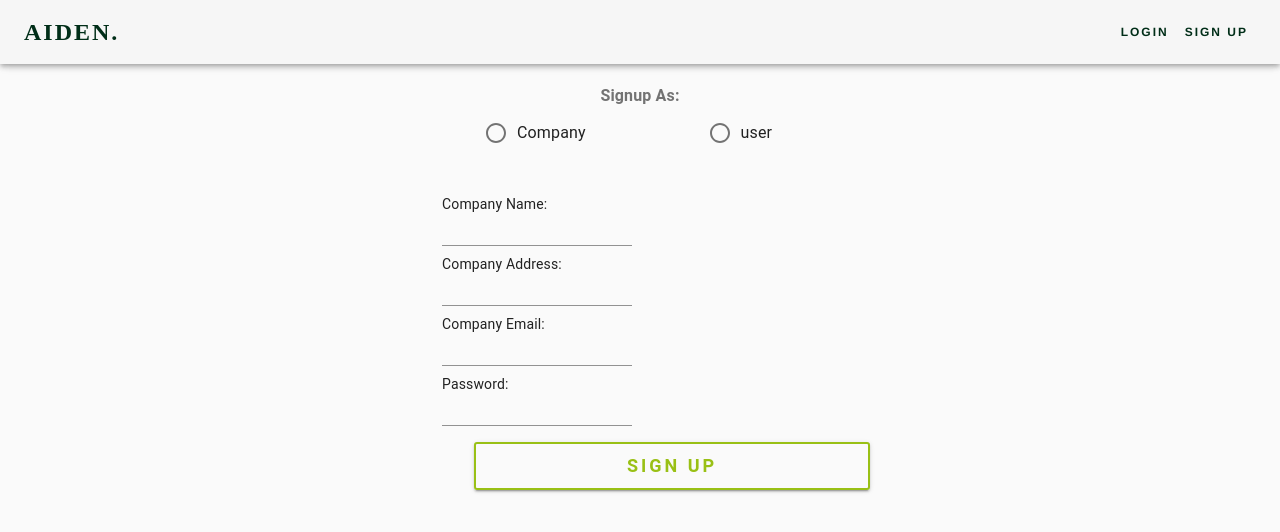
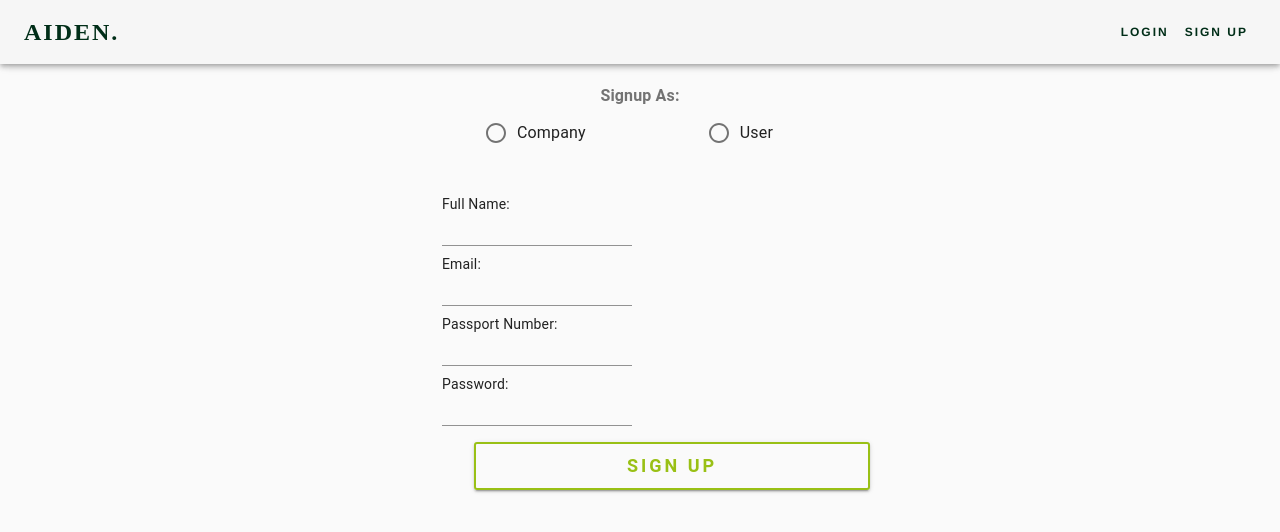
Before and after one commit to SaintTan/Aiden, a React (Create React App) app in the folder aiden/: page /signup in a window 1280 px wide. Shown: the top 532 px of the page. Built offline with nearby package versions, Linux system fonts and the light colour scheme.

Commit message:
added sign up functionality

```diff
--- a/aiden/package.json
+++ b/aiden/package.json
@@ -1,5 +1,5 @@
 {
-  "name": "Aiden",
+  "name": "aiden",
   "version": "1.0.0",
   "main": "index.js",
   "repository": "https://github.com/SaintTan/Aiden.git",
--- a/aiden/src/component/UserSignup.js
+++ b/aiden/src/component/UserSignup.js
@@ -7,17 +7,43 @@ import {
     Grid,
     Container
 } from "@material-ui/core";
+import axios from "axios";
 
 export default class UserSignup extends Component{
     constructor(props){
         super(props);
         this.state={
-            companyName : "",
-            companyEmail : "",
+            userName : "",
+            userEmail : "",
             passportNum : "",
             password : ""
         }
+
+        this.handleSubmit = this.handleSubmit.bind(this);
+        this.handleChange = this.handleChange.bind(this);
+
     }
+
+    handleSubmit(e){
+
+        const userData = this.state;
+        axios.post("/signup", {userData}).then(res => {
+            console.log("Data submitted to db!");
+            console.log(res.data);
+
+        }).catch(err => {
+            console.log(err);
+        });
+
+        e.preventDefault();
+
+    }
+
+    handleChange(e){
+        this.setState({[e.target.name]: e.target.value})
+
+    }
+
     render(){
         return(
             <Container component="main" maxWidth="xs" >
@@ -26,19 +52,21 @@ export default class UserSignup extends Component{
                     <form style={styles.formLayout}>
                         <Grid container spacing={2}>
                             <Grid item xs={12} sm={6}>
-                            <label>Company Name:</label>
+                            <label>Full Name:</label>
                             <TextField
+                                onChange = {this.handleChange}
                                 type="text"
-                                name="companyName"
-                                id="companyName"/>
+                                name="userName"
+                                id="userName"/>
                             </Grid>
                         </Grid>
                         <Grid container spacing={2}>
                             <Grid item xs={12} sm={6}>
                                 <label>Email:</label>
                                 <TextField
+                                    onChange = {this.handleChange}
                                     type="email"
-                                    name="email"
+                                    name="userEmail"
                                     id="email"/>
                             </Grid>
                         </Grid>
@@ -46,8 +74,9 @@ export default class UserSignup extends Component{
                             <Grid item xs={12} sm={6}>
                                 <label>Passport Number:</label>
                                 <TextField
+                                    onChange = {this.handleChange}
                                     type="text"
-                                    name="passport"
+                                    name="passportNum"
                                     id="passport"/>
                             </Grid>
                         </Grid>
@@ -55,6 +84,7 @@ export default class UserSignup extends Component{
                             <Grid item xs={12} sm={6}>
                                 <label>Password:</label>
                                 <TextField
+                                    onChange = {this.handleChange}
                                     type="password"
                                     name="password"
                                     id="password"/>
@@ -64,7 +94,8 @@ export default class UserSignup extends Component{
                             type="submit"
                             fullWidth
                             variant="contained"
-                            style={styles.submit}>
+                            style={styles.submit}
+                            onClick = {this.handleSubmit}>
                             Sign Up
                         </PrimButton>
                     </form>
--- a/aiden/src/pages/signupPage.js
+++ b/aiden/src/pages/signupPage.js
@@ -13,14 +13,16 @@ export default class SignUpPage extends Component{
     constructor(props){
         super(props);
         this.state={
-            value : "Company"
+            value : ""
         }
+
         this.handleSubmit = this.handleSubmit.bind(this);
         this.handleRadioChange = this.handleRadioChange.bind(this);
     }
 
     handleSubmit(e){
         e.preventDefault();
+
     };
 
     handleRadioChange(e){
@@ -46,7 +48,7 @@ export default class SignUpPage extends Component{
                             style={styles.formControl}
                             value="User"
                             control={<Radio color="primary" />}
-                            label="user"
+                            label="User"
                             labelPlacement="end"
                             />
                         </RadioGroup>
```
Also changed, not shown: 2 other files (tests, documents, lock files or other folders).
